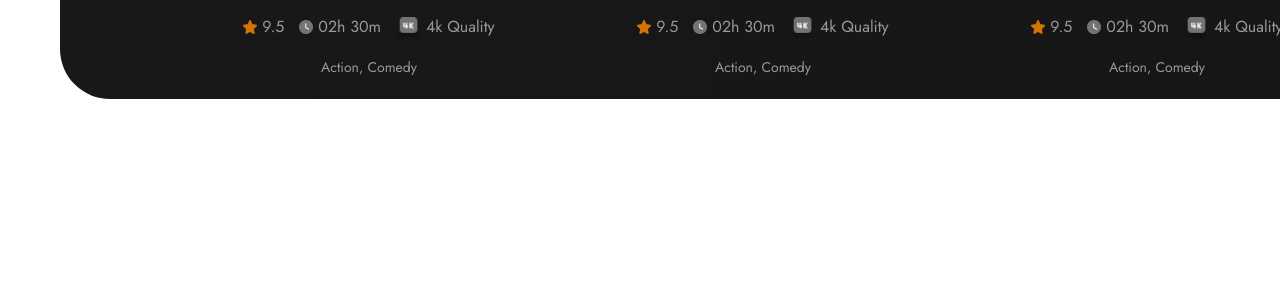
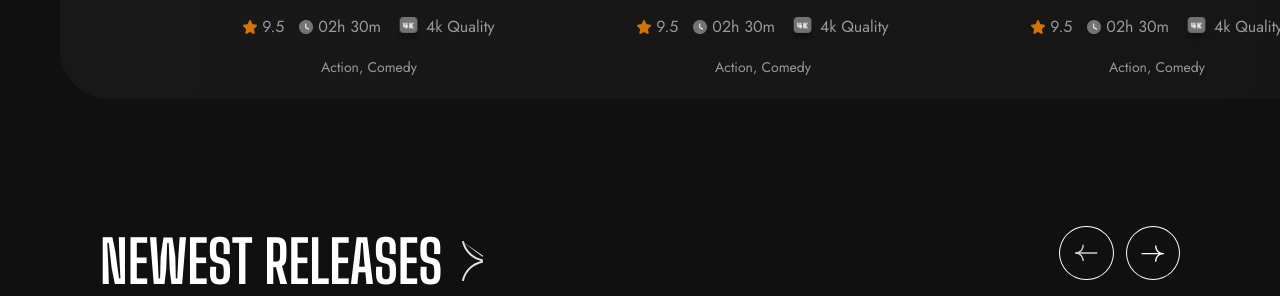
Before and after one commit to sultan93291/holaa, a plain HTML site: page index.html in a window 1280 px wide. Shown: the part 1386-1682 px from the top of the page. Before the commit the page ends 1485 px from the top, so only its background shows below. Drawn offline with Linux system fonts and the light colour scheme.

Commit message:
relase heading and nav design done

```diff
--- a/index.html
+++ b/index.html
@@ -23,8 +23,8 @@
       </div>
     </div>
     <div class="btn--user-wrapper">
-      <button class="nav--btn"> <svg xmlns="http://www.w3.org/2000/svg" width="18" height="15" viewBox="0 0 18 15"
-          fill="none">
+      <button class="nav--btn">
+        <svg xmlns="http://www.w3.org/2000/svg" width="18" height="15" viewBox="0 0 18 15" fill="none">
           <path fill-rule="evenodd" clip-rule="evenodd"
             d="M10.0918 0.681633C9.49771 -0.227206 8.14931 -0.227215 7.55522 0.681633L4.55572 5.27005L2.26304 3.97109C1.11443 3.32031 -0.266602 4.34018 0.0445324 5.6094L1.60213 11.9633C1.67226 12.2494 1.93203 12.4509 2.23065 12.4509H15.4164C15.715 12.4509 15.9748 12.2494 16.0449 11.9633L17.6025 5.6094C17.9137 4.34017 16.5326 3.32032 15.384 3.97109L13.0913 5.27005L10.0918 0.681633ZM9.00466 1.3719C8.91986 1.24207 8.72716 1.24207 8.64236 1.3719L5.30994 6.46957C5.12341 6.75493 4.74268 6.84607 4.4441 6.67693L1.61851 5.07604C1.45442 4.98308 1.25713 5.12877 1.30158 5.31008L2.73965 11.1764H14.9074L16.3455 5.31008C16.3898 5.12877 16.1926 4.98308 16.0285 5.07604L13.2029 6.67693C12.9043 6.84607 12.5236 6.75493 12.3371 6.46957L9.00466 1.3719Z"
             fill="white" />
@@ -245,6 +245,37 @@
     </div>
   </section>
   <!-- show card wrapper ended here -->
+  <!-- release card wrapper started here -->
+  <section class="release--section--wrapper">
+    <div class="heading--nav--wrapper">
+      <div class="heading--wrapper">
+        <h3>Newest releases</h3>
+        <svg xmlns="http://www.w3.org/2000/svg" width="21" height="41" viewBox="0 0 21 41" fill="none">
+          <path fill-rule="evenodd" clip-rule="evenodd"
+            d="M8.88859 15.023C3.3734 10.5632 0.73792 4.56467 -0.00012207 0.35356L2.5185 2.25423C3.61301 5.79391 5.98958 10.1066 10.1462 13.4678C12.8613 15.6634 16.363 17.4747 20.8135 18.3891V21.6744C16.363 22.5888 12.8613 24.4002 10.1462 26.5957C5.05716 30.7109 2.63634 36.2524 1.96985 40.0552L-0.00012207 39.71C0.73792 35.4989 3.3734 29.5004 8.88859 25.0406C11.5762 22.8673 14.9256 21.0772 19.0333 20.0318C14.9256 18.9863 11.5762 17.1962 8.88859 15.023ZM20.8135 14.5416L2.44838 2.02263C2.23817 1.3132 2.08004 0.636991 1.96985 0.00830078L-0.00012207 0.35356L2.44838 2.02263C2.47114 2.09945 2.49451 2.17665 2.5185 2.25423L20.8135 16.0605V14.5416Z"
+            fill="#E2E2E2" />
+        </svg>
+      </div>
+      <div class="release--nav--wrapper">
+        <div class="release--nav--btn">
+          <svg xmlns="http://www.w3.org/2000/svg" width="23" height="18" viewBox="0 0 23 18" fill="none">
+            <path opacity="0.8" fill-rule="evenodd" clip-rule="evenodd"
+              d="M7.41044 1.56243V0.86377H8.8062V1.56243C8.8062 4.21531 7.33751 6.76678 5.12691 8.27828H22.3364V9.67561H5.12683C7.33747 11.1871 8.8062 13.7386 8.8062 16.3915V17.0901H7.41044V16.3915C7.41044 12.957 4.36603 9.68752 0.721895 9.67564C0.715258 9.67566 0.708621 9.67567 0.701981 9.67567H0.00409889V8.27834L0.701981 8.27828H0.72875C4.36984 8.26233 7.41044 4.99483 7.41044 1.56243Z"
+              fill="white" />
+          </svg>
+        </div>
+        <div class="release--nav--btn">
+          <svg xmlns="http://www.w3.org/2000/svg" width="23" height="17" viewBox="0 0 23 17" fill="none">
+            <path fill-rule="evenodd" clip-rule="evenodd"
+              d="M15.4455 1.26116V0.5625H14.0498V1.26116C14.0498 3.91404 15.5185 6.46552 17.729 7.97702H0.519531V9.37434H17.7291C15.5185 10.8858 14.0498 13.4373 14.0498 16.0902V16.7888H15.4455V16.0902C15.4455 12.6557 18.4899 9.38625 22.1341 9.37437C22.1407 9.37439 22.1473 9.3744 22.154 9.3744H22.8519V9.37434V7.97707V7.97702H22.8513H22.154H22.1272C18.4861 7.96107 15.4455 4.69356 15.4455 1.26116Z"
+              fill="white" />
+          </svg>
+        </div>
+      </div>
+    </div>
+    <div class="release--card--wrapper"></div>
+  </section>
+  <!-- release card wrapper ended here -->
   <script src="./script.js"></script>
 </body>
 </html>
--- a/style.css
+++ b/style.css
@@ -550,17 +550,49 @@ a {
 }
 /* show card wrapper style ended here */
 
-/* navbar style started here */
-/* navbar style ended here */
+/* release card style started here */
+.release--section--wrapper {
+  padding-top: 541px;
+  background: #101010;
+}
+.heading--nav--wrapper {
+  margin: 0 100px;
+  display: flex;
+  flex-direction: row;
+  justify-content: space-between;
+}
+.heading--wrapper {
+  display: flex;
+  flex-direction: row;
+  column-gap: 20px;
+  align-items: center;
+}
+.heading--wrapper {
+  color: #fff;
+  font-size: 50px;
+  font-weight: 900;
+  line-height: 60px;
+  text-transform: uppercase;
+}
+.release--nav--wrapper {
+  display: flex;
+  flex-direction: row;
+  column-gap: 11.73px;
+}
+.release--nav--btn {
+  width: 54.435px;
+  height: 54.496px;
+  border: 1px solid #fff;
+  border-radius: 100%;
+  position: relative;
+  display: flex;
+  align-items: center;
+  justify-content: center;
+  cursor: pointer;
+  transition: 0.3s linear;
+}
+.release--nav--btn:hover {
+  border: 1px solid #ff29b8;
+}
 
-/* navbar style started here */
-/* navbar style ended here */
-
-/* navbar style started here */
-/* navbar style ended here */
-
-/* navbar style started here */
-/* navbar style ended here */
-
-/* navbar style started here */
-/* navbar style ended here */
+/* release card style ended here */
```
